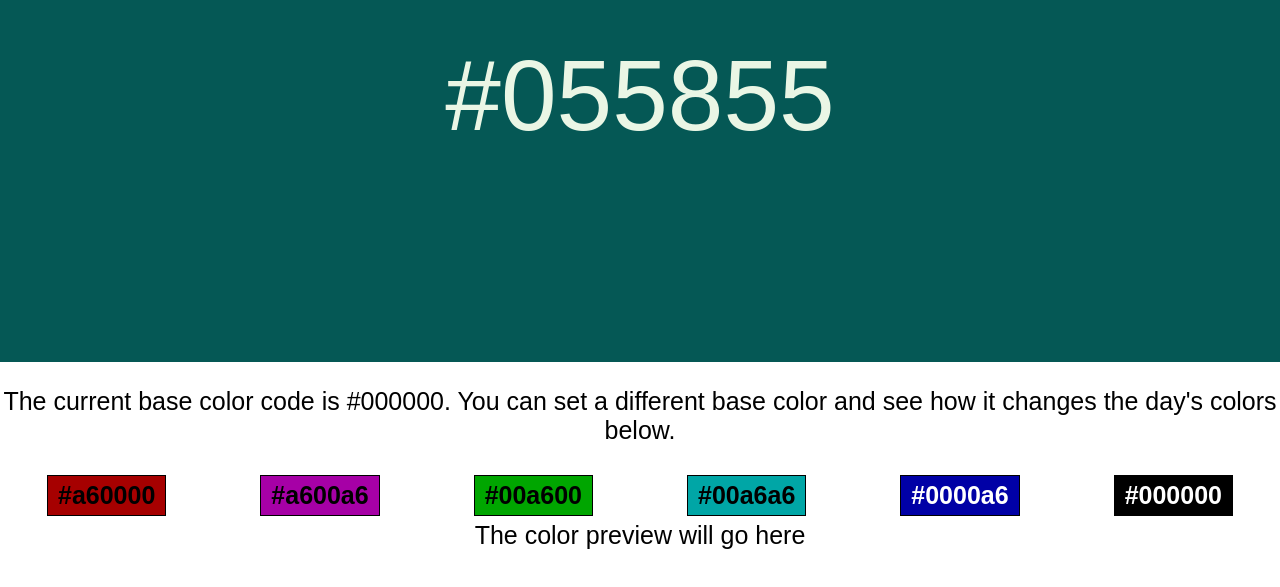
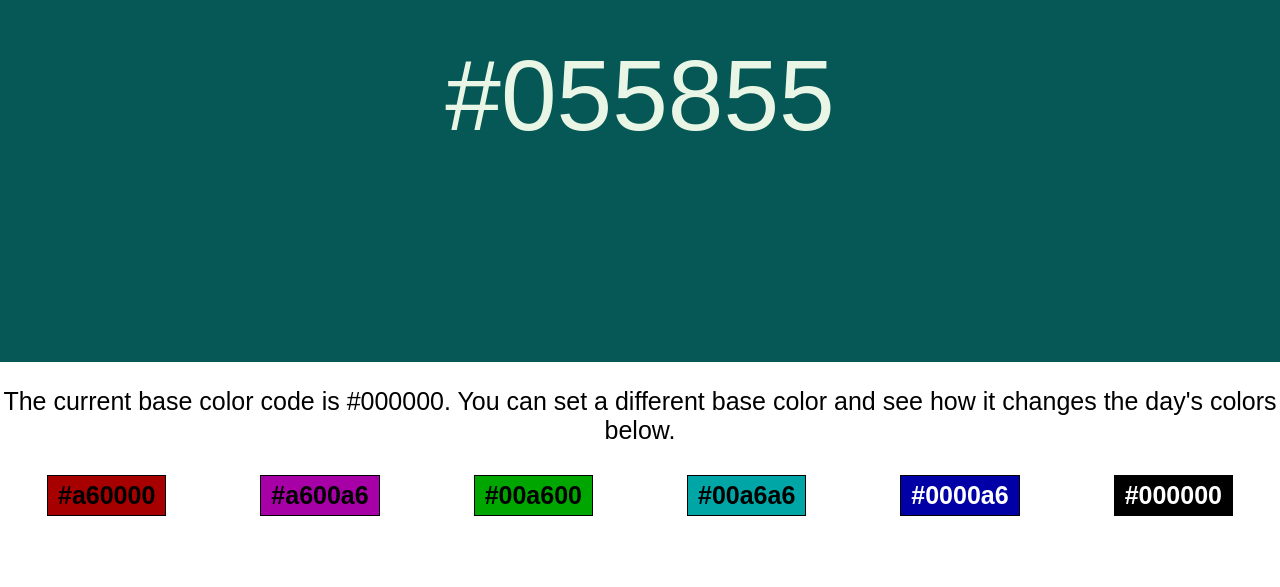
Before and after one commit to jeffinnes/color-clock, a Vue app: page / in a window 1280 px wide. Shown: the part 171-758 px from the top of the page. Built offline with nearby package versions, Linux system fonts and the light colour scheme; a web font is replaced by a local one.

Commit message:
Remove the Color preview placeholder
Feature has been abandoned as impractical

```diff
--- a/src/components/userInput.vue
+++ b/src/components/userInput.vue
@@ -9,7 +9,6 @@
     <div class="base-color-selector" :style="{backgroundColor: base5, color: '#fff'}" @click="updatePreview(base5)">{{ base5 }}</div>
     <div class="base-color-selector" :style="{backgroundColor: base6, color: '#fff'}" @click="updatePreview(base6)">{{ base6 }}</div>
   </div>
-  <div id="colorPreview">The color preview will go here</div>
 </div>
 </template>
 
```
